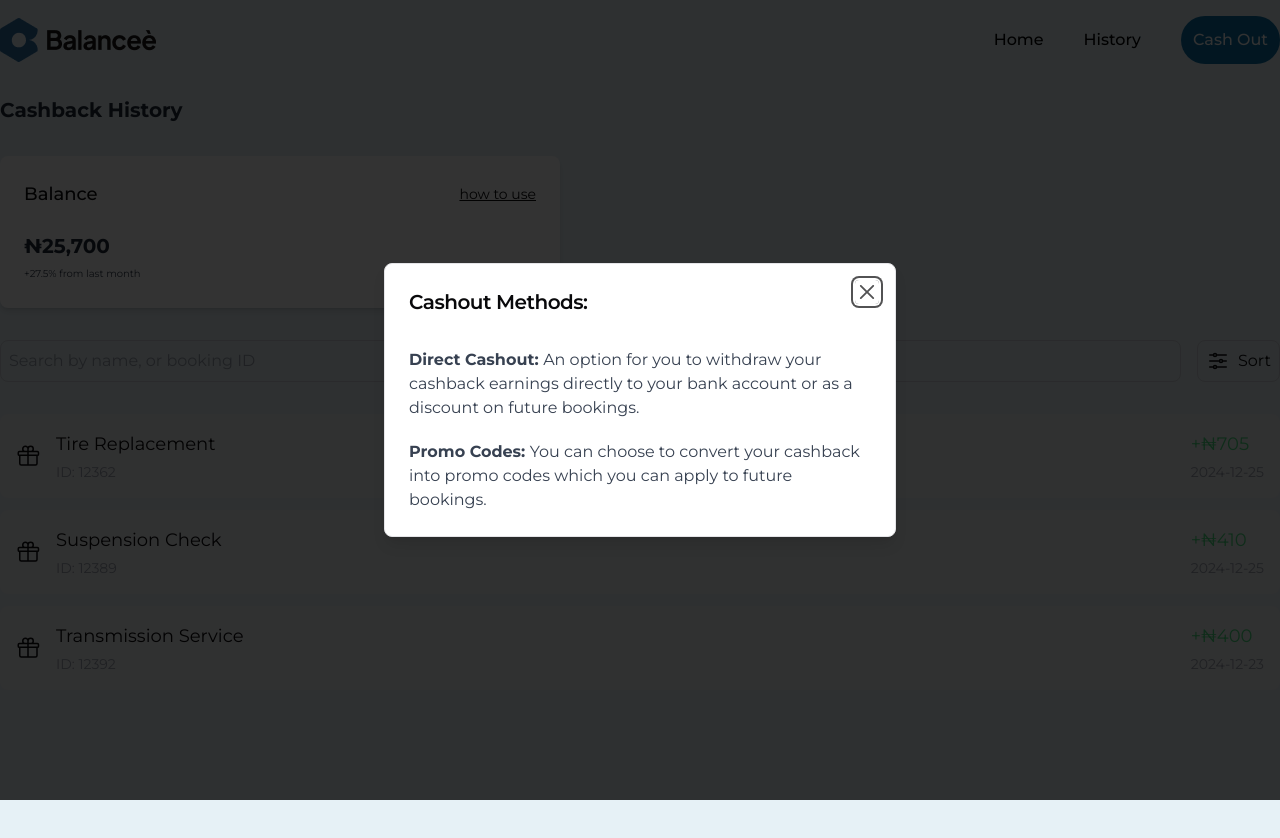
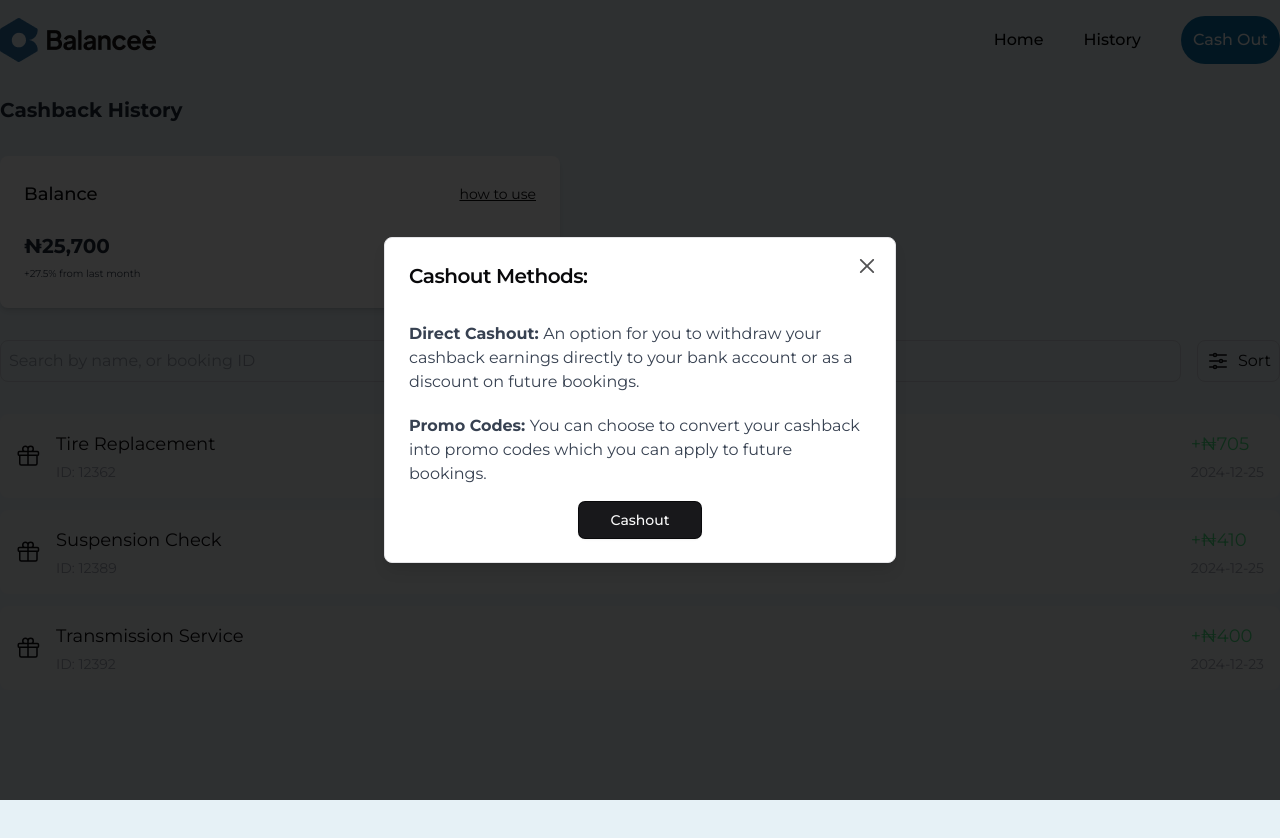
Before and after one commit to Izcomayana/balancee----rewards-summary, a React (Vite) app: page /History in a window 1280 px wide. Both pictures are taken after a click on the element "how to use". Shown: the top 838 px of the page. Built offline with nearby package versions, Linux system fonts and the light colour scheme.

Commit message:
added a cashout btn linking to cashout page to the how-to-use dialog

```diff
--- a/src/components/Balance/index.tsx
+++ b/src/components/Balance/index.tsx
@@ -10,6 +10,8 @@ import AOS from "aos";
 import "aos/dist/aos.css";
 import { useEffect, useState } from "react";
 import { getMaxValue, getStoredMaxValue } from "@/constants";
+import { Button } from "../ui/button";
+import { Link } from "react-router-dom";
 
 const Balance = () => {
   const [max, setMax] = useState<number>(0);
@@ -79,6 +81,11 @@ const Balance = () => {
                 you can apply to future bookings.
               </p>
             </div>
+            <div className="w-full flex justify-center items-center">
+              <Link to="/Cashout" className="mt-4">
+                <Button className="lg:px-8">Cashout</Button>
+              </Link>
+            </div>
           </DialogDescription>
         </DialogContent>
       </Dialog>
```
